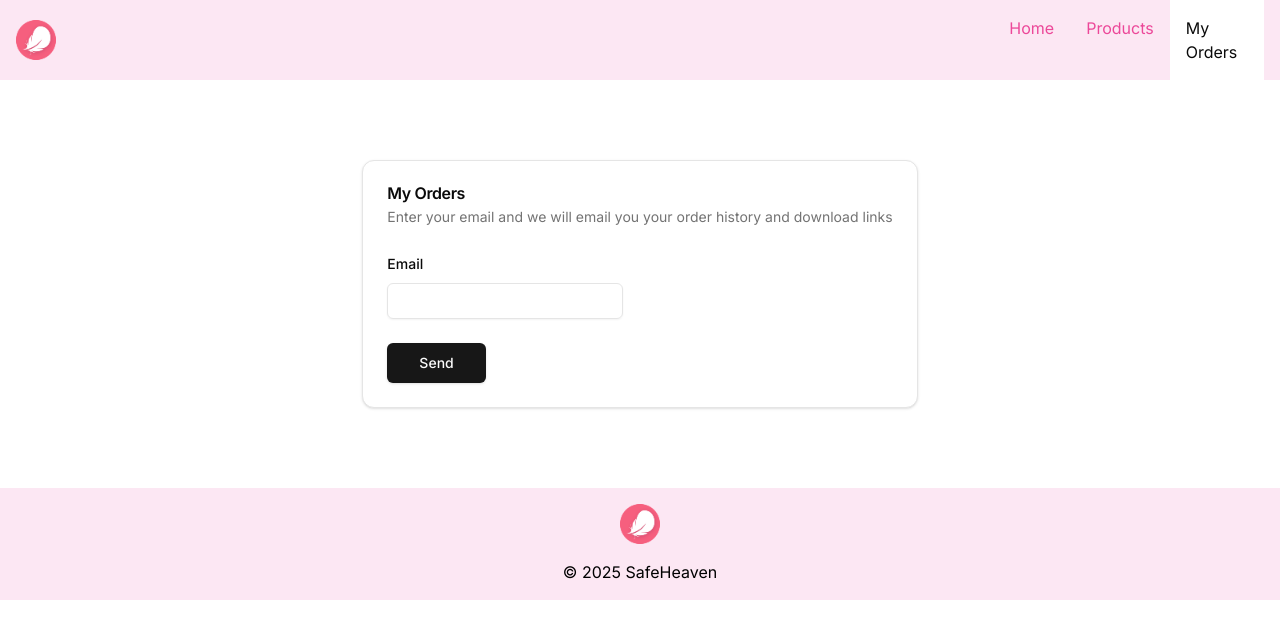
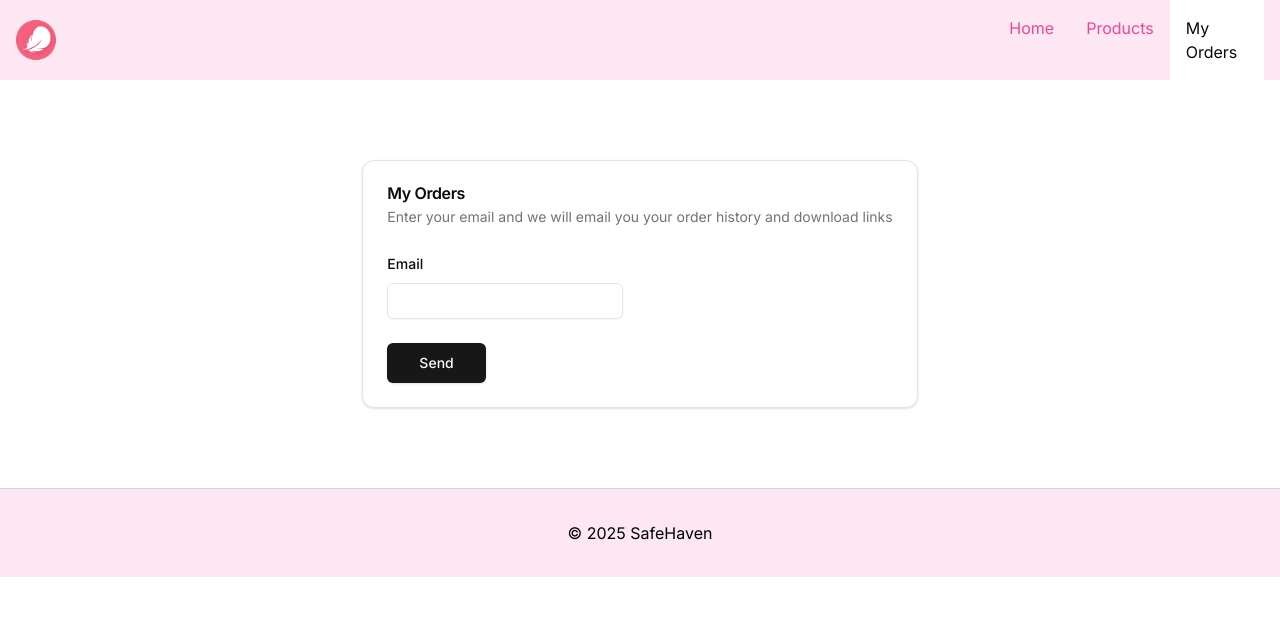
Before and after one commit to ProgrammerJM/Her-Health-Hub, a Next.js app: page /orders in a window 1280 px wide. Shown: the top 638 px of the page. Built offline with nearby package versions, Linux system fonts and the light colour scheme; no server answers.

Commit message:
refactor: update Footer component layout and styling

```diff
--- a/src/components/Footer.tsx
+++ b/src/components/Footer.tsx
@@ -2,10 +2,10 @@ import Image from "next/image";
 
 export default function Footer() {
   return (
-    <div className="text-primary-foreground flex justify-around px-4 bg-pink-100">
-      <div className="flex flex-col items-center justify-center w-full max-w-screen-lg px-4 py-4 gap-4">
-        <Image src="/mainLogo.png" alt="Logo" width={40} height={40} />
-        <p className=" text-black">© 2025 SafeHeaven</p>
+    <div>
+      <hr className=" w-full border-gray-300" />
+      <div className="flex justify-center text-primary-foreground px-4 bg-pink-100 p-8">
+        <p className=" text-black">© 2025 SafeHaven</p>
       </div>
     </div>
   );
```
